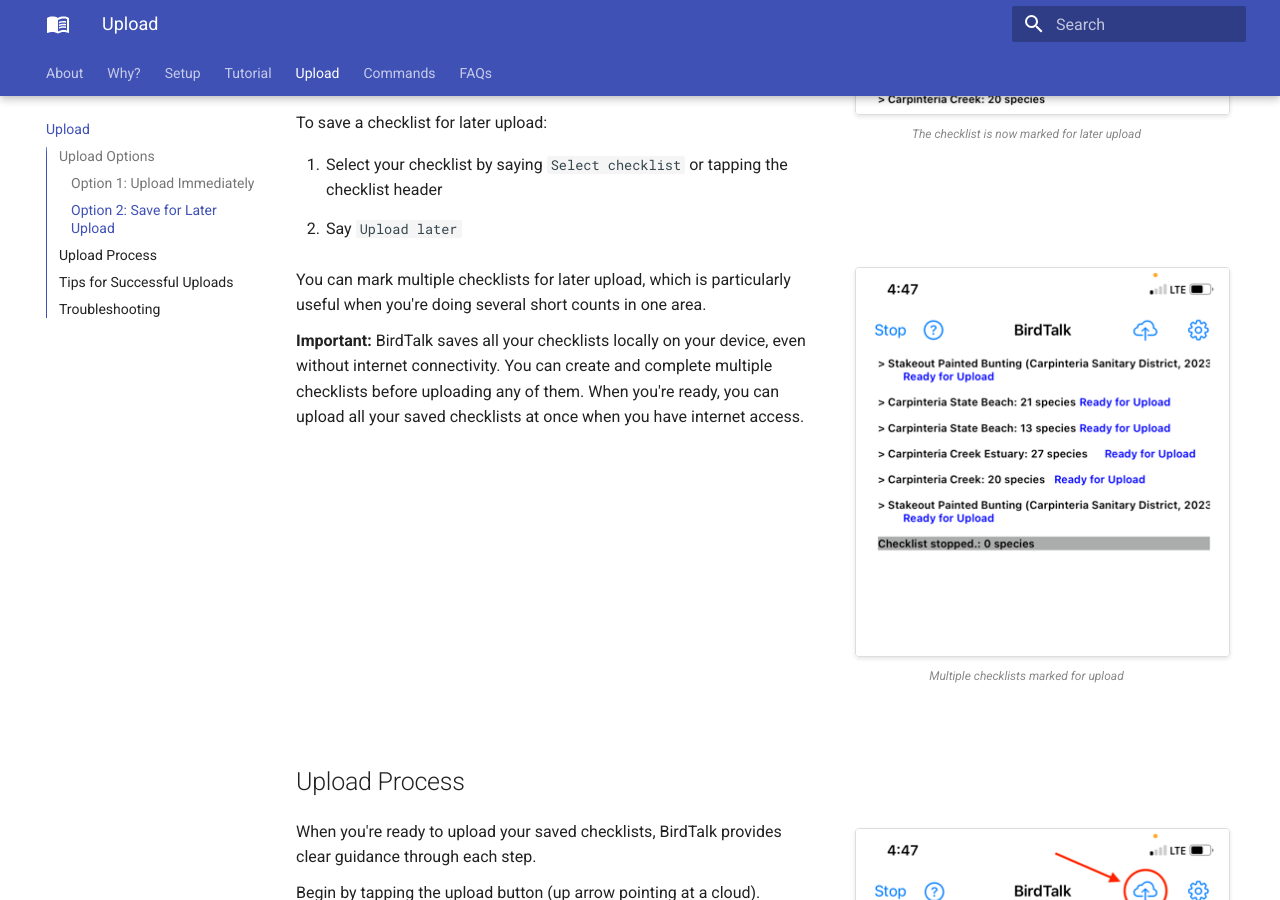
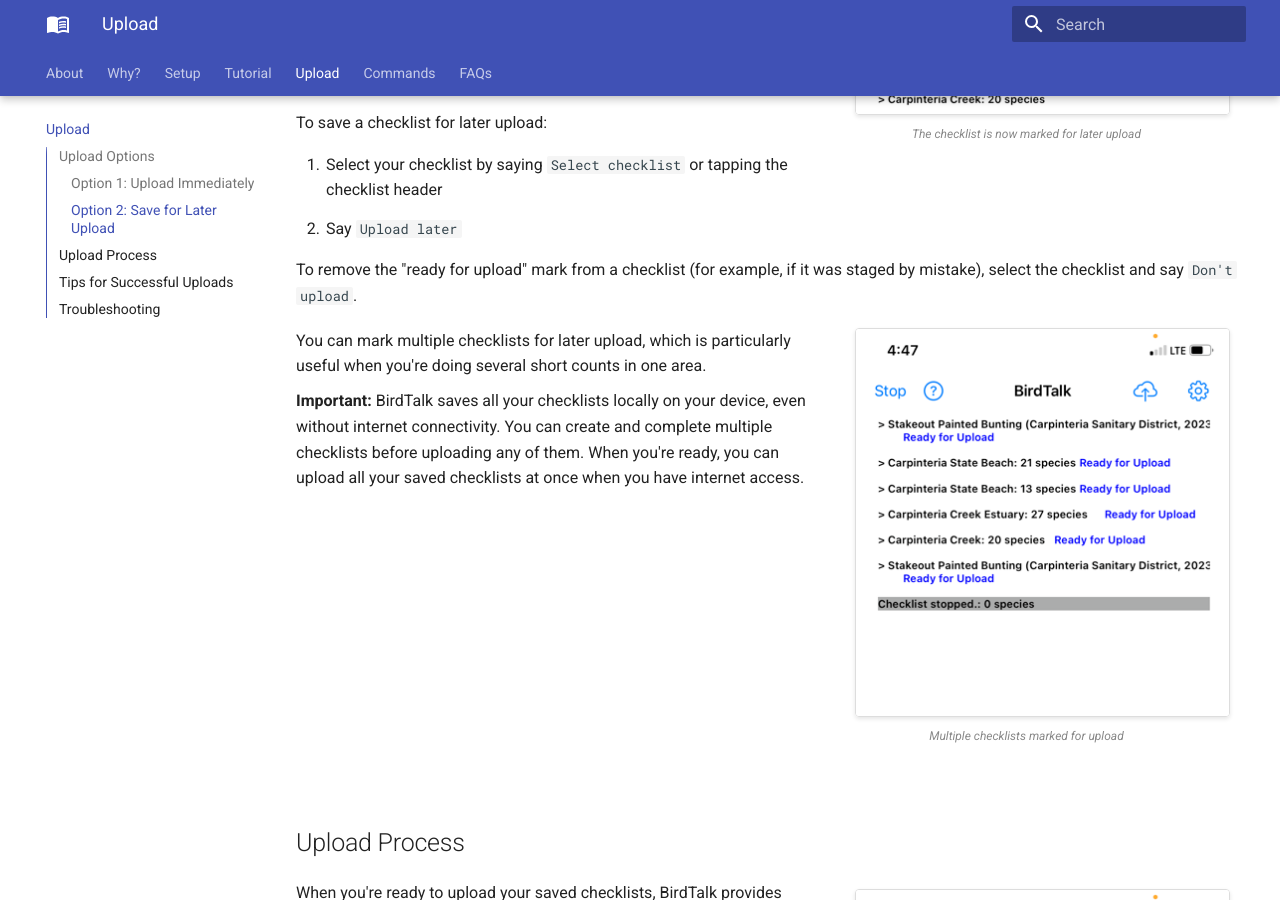
Before and after one commit to johncallender/birdtalk-docs, an MkDocs documentation site: the page built from docs/uploading-checklists.md, in a window 1280 px wide and 900 px high, scrolled down 1061 px. Built offline with MkDocs 1.6.1 and Material for MkDocs 9.7.7, drawn with Linux system fonts in a browser that asks for light colours.

Commit message:
Add 'Don't upload' command to docs
Document the ability to un-stage a checklist marked for upload by
saying "Don't upload", in both the command reference and the
uploading checklists guide.

Co-Authored-By: Claude Opus 4.6 <noreply@anthropic.com>

```diff
--- a/docs/uploading-checklists.md
+++ b/docs/uploading-checklists.md
@@ -46,6 +46,8 @@ To save a checklist for later upload:
 
 1. Select your checklist by saying `Select checklist` or tapping the checklist header
 2. Say `Upload later`
+
+To remove the "ready for upload" mark from a checklist (for example, if it was staged by mistake), select the checklist and say `Don't upload`.
 </div>
 
 <div class="clear-floats"></div>
```
Also changed, not shown: docs/commands/reference.md (+1 -0 lines).
